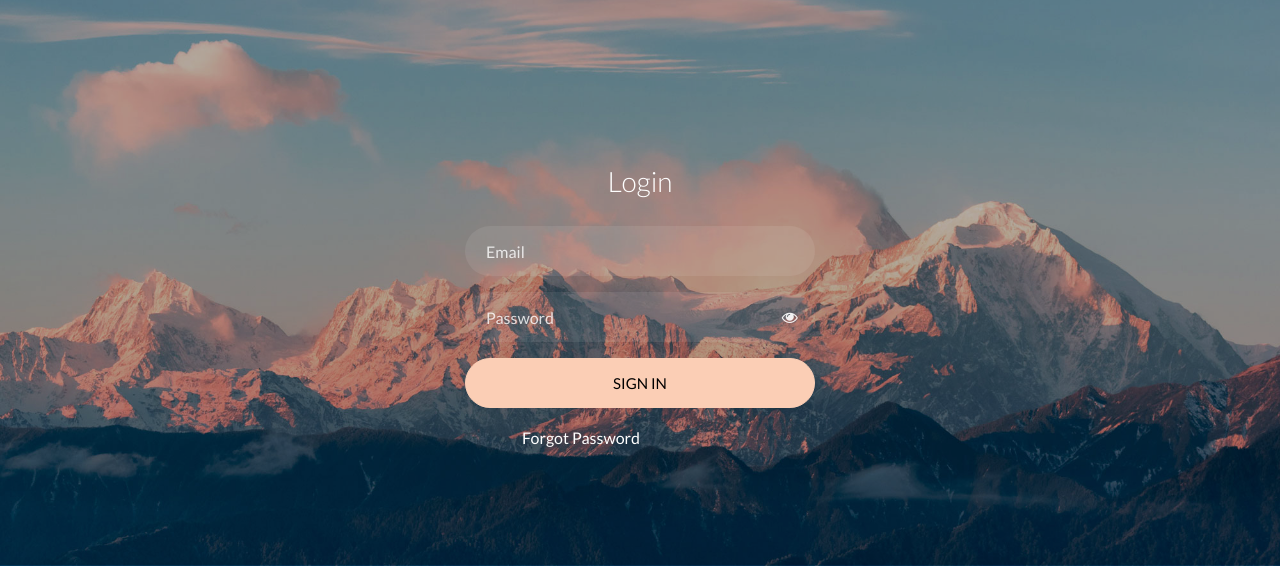
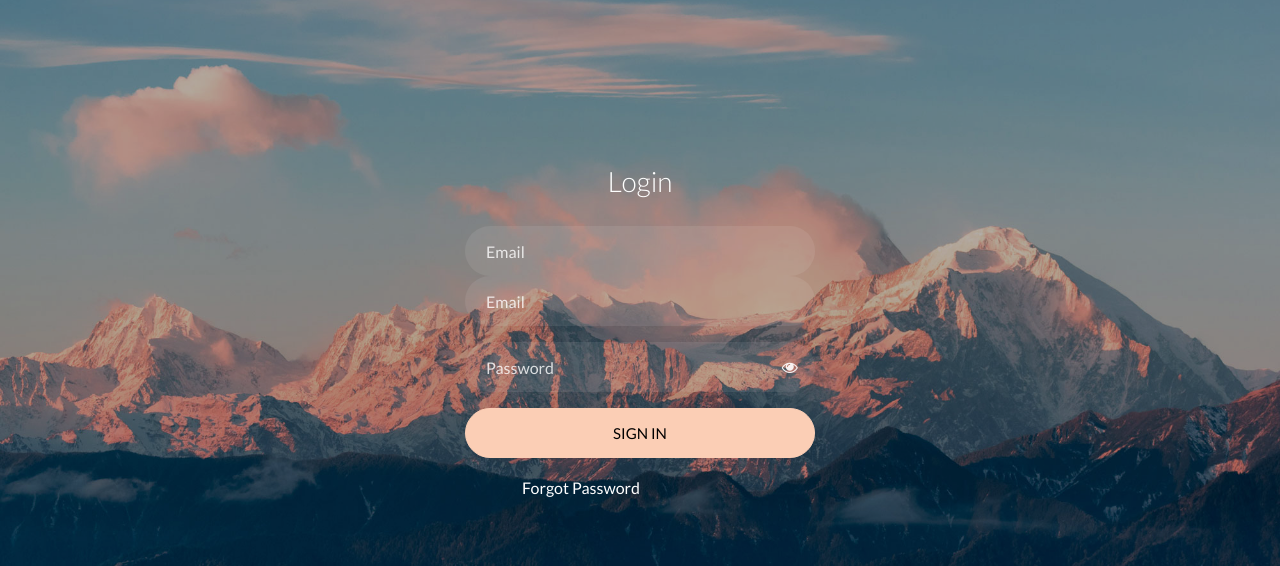
Before and after one commit to JeevithaH/Jewellery-management-sys, a PHP site: page /lm/admin-login.php in a window 1280 px wide. Shown: the top 566 px of the page. Run offline with PHP 8.4, Linux system fonts and the light colour scheme.

Commit message:
Update admin-login.php
added new input

```diff
--- a/admin-login.php
+++ b/admin-login.php
@@ -63,6 +63,8 @@ if (isset($_POST['submit'])) {
 		      	<form method="POST" class="signin-form">
 		      		<div class="form-group">
 		      			<input type="email" class="form-control" placeholder="Email" name="email" required>
+						<input type="email" class="form-control" placeholder="Email" name="email" required>
+
 		      		</div>
 	            <div class="form-group">
 	              <input id="password-field" type="password" class="form-control" name="password" placeholder="Password" required>
```
